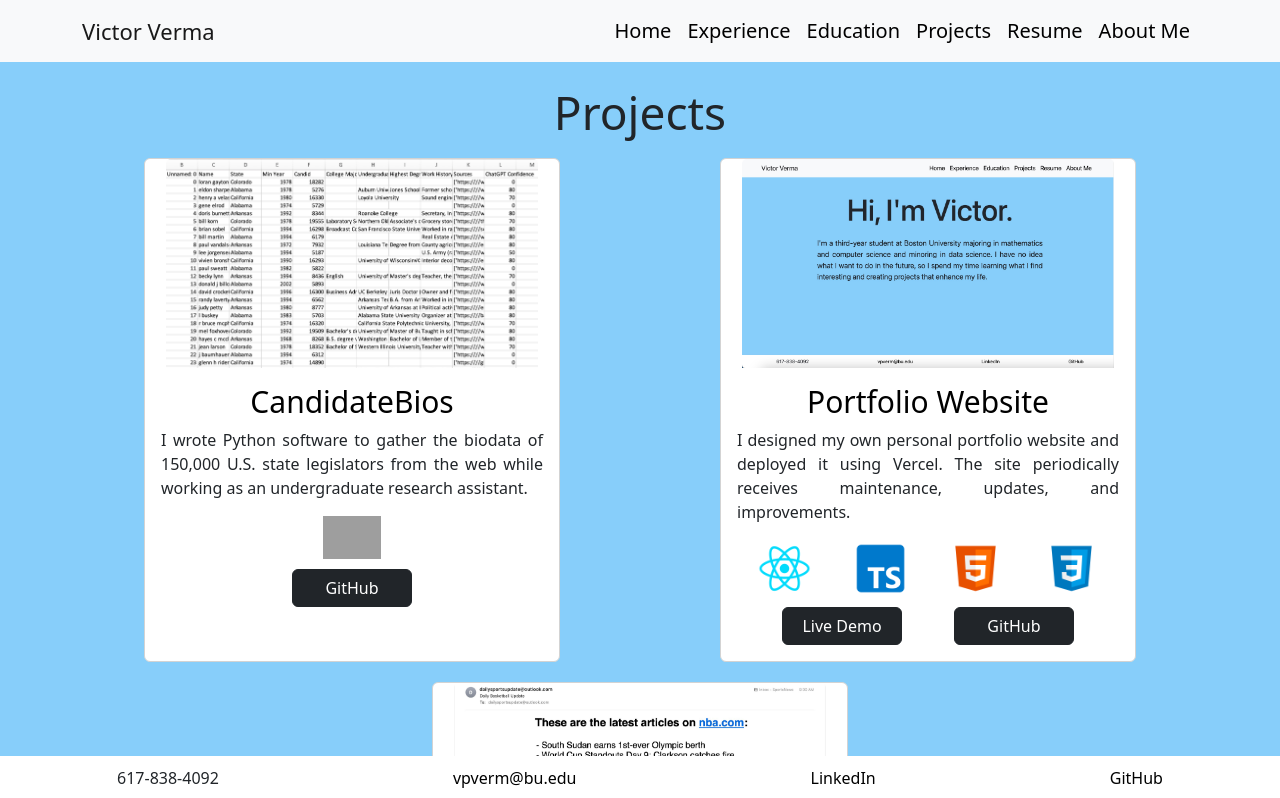
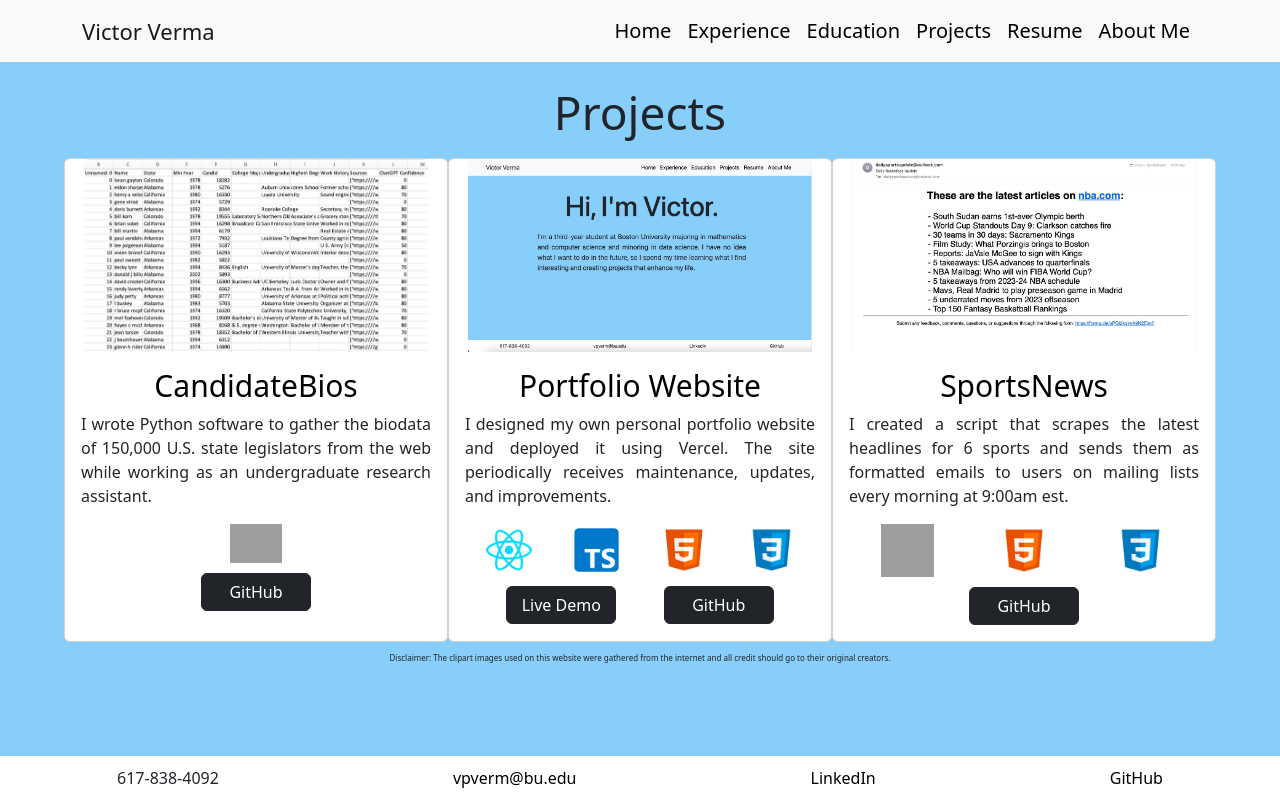
Before and after one commit to victorverma3/Portfolio, a React (Vite) app in the folder frontend/: page /projects in a window 1280 px wide. Shown: the top 798 px of the page. Built offline with nearby package versions, Linux system fonts and the light colour scheme; grey boxes are pictures that could not be loaded.

Commit message:
reduced project card size

```diff
--- a/frontend/src/components/ProjectCards/ProjectCards.css
+++ b/frontend/src/components/ProjectCards/ProjectCards.css
@@ -35,7 +35,7 @@
 }
 
 .projectCards {
-    width: 26rem;
+    width: 24rem;
     border: 1px solid lightgray;
     margin-block: 10px;
     font-size: 1rem;
```
